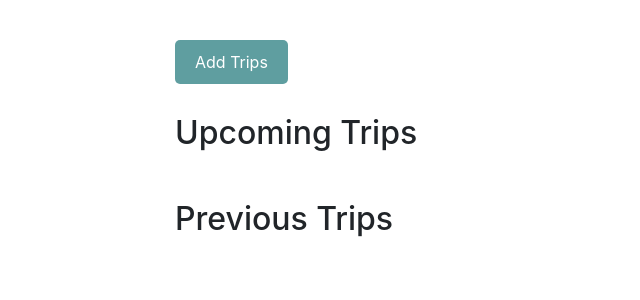
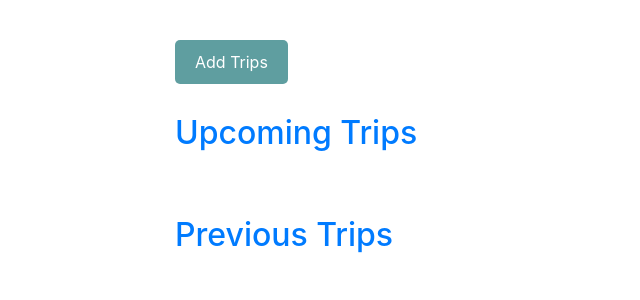
Before and after one commit to sashalai64/Trailix, a Django app: page /trips in a window 1280 px wide. Shown: the part 56-356 px from the top of the page, without its empty margins (0-640 px from the left). Run offline with Django 4.2, Linux system fonts and the light colour scheme; the visitor is signed in with stand-in values (Sample User, id 1); data that the repository does not hold is empty; some libraries are stand-ins or nearby versions.

```diff
--- a/trips/templates/trips/all_trips.html
+++ b/trips/templates/trips/all_trips.html
@@ -6,9 +6,9 @@
     <a class="btn btn-custom" href="{% url 'add_trip' %}">Add Trips</a>
 </div>
 
-<h2>Upcoming Trips</h2>
+<a href="{% url 'trips' %}?type=upcoming"><h2>Upcoming Trips</h2></a>
 
-<div class="container mt-5">
+<div class="container mt-3">
     <div class="row">
         {% for upcoming in upcoming_trips %}
             <div class="col-md-12 mb-4">
@@ -17,8 +17,8 @@
                         <div class="col-md-8">
                             <div class="card-body">
                                 <h3 class="card-title">{{ upcoming.location }}</h5>
-                                <p class="card-text mt-3">Start: {{ upcoming.start_date }}</p>
-                                <p class="card-text mt-3">End: {{ upcoming.end_date }}</p>
+                                <p class="card-text mt-3">{{ upcoming.start_date }} - {{ upcoming.end_date }}</p>
+                                <p class="card-text mt-3">{{ upcoming.notes }}</p>
                             </div>
                         </div>
                     </div>
@@ -28,9 +28,9 @@
     </div>
 </div>
 
-<h2>Previous Trips</h2>
+<a href="{% url 'trips' %}?type=previous"><h2 class="mt-5">Previous Trips</h2></a>
 
-<div class="container mt-5">
+<div class="container mt-3">
     <div class="row">
         {% for previous in previous_trips %}
             <div class="col-md-12 mb-4">
@@ -39,8 +39,8 @@
                         <div class="col-md-8">
                             <div class="card-body">
                                 <h3 class="card-title">{{ previous.location }}</h5>
-                                <p class="card-text mt-3">Start: {{ previous.start_date }}</p>
-                                <p class="card-text mt-3">End: {{ previous.end_date }}</p>
+                                <p class="card-text mt-3">{{ previous.start_date }} - {{ previous.end_date }}</p>
+                                <p class="card-text mt-3">{{ previous.notes }}</p>
                             </div>
                         </div>
                     </div>
--- a/trips/templates/trips/layout.html
+++ b/trips/templates/trips/layout.html
@@ -21,7 +21,7 @@
             <ul class="navbar-nav ml-auto">
                 {% if user.is_authenticated %}
                     <li class="nav-item">
-                        <a class="nav-link" href="{% url 'index' %}"><strong>{{ user.username }}</strong></a>
+                        <a class="nav-link" href="{% url 'trips' %}"><strong>{{ user.username }}</strong></a>
                     </li>
                     <li class="nav-item dropdown">
                         <a class="nav-link dropdown-toggle" href="#" id="navbarDropdown" role="button" data-toggle="dropdown" aria-haspopup="true" aria-expanded="false">
@@ -58,6 +58,7 @@
     <script src="https://cdn.jsdelivr.net/npm/@popperjs/core@2.4.4/dist/umd/popper.min.js"></script>
     <script src="https://stackpath.bootstrapcdn.com/bootstrap/4.4.1/js/bootstrap.min.js"></script>
     <script src="https://cdnjs.cloudflare.com/ajax/libs/bootstrap-datepicker/1.9.0/js/bootstrap-datepicker.min.js"></script>
+    <script src="{% static 'trips/trips.js' %}"></script>
 
     <script type="text/javascript">
         $(document).ready(function(){
--- a/trips/templates/trips/previous_trips.html
+++ b/trips/templates/trips/previous_trips.html
@@ -17,8 +17,8 @@
                         <div class="col-md-8">
                             <div class="card-body">
                                 <h3 class="card-title">{{ previous.location }}</h5>
-                                <p class="card-text mt-3">Start: {{ previous.start_date }}</p>
-                                <p class="card-text mt-3">End: {{ previous.end_date }}</p>
+                                <p class="card-text mt-3">{{ previous.start_date }} - {{ previous.end_date }}</p>
+                                <p class="card-text mt-3">{{ previous.notes }}</p>
                             </div>
                         </div>
                     </div>
--- a/trips/views.py
+++ b/trips/views.py
@@ -77,16 +77,14 @@ def trips(request):
     previous_trips = Trip.objects.filter(user = request.user, end_date__lt = today).order_by('-start_date')
     upcoming_trips = Trip.objects.filter(user = request.user, end_date__gte = today).order_by('-start_date')
 
-    if trip_type == 'previous':
+    if trip_type == 'upcoming':
+        return render(request, "trips/upcoming_trips.html", {
+            "upcoming_trips": upcoming_trips,
+        })
+    elif trip_type == 'previous':
         return render(request, "trips/previous_trips.html", {
             "previous_trips": previous_trips
         })
-
-    elif trip_type == 'upcoming':
-        return render(request, "trips/upcoming_trips.html", {
-            "upcoming_trips": upcoming_trips
-        })
-
     else:
         return render(request, "trips/all_trips.html", {
             "upcoming_trips": upcoming_trips,
```
Also changed, not shown: trips/static/trips/trips.js (+33 -0 lines), trips/templates/trips/upcoming_trips.html (+8 -3 lines).
